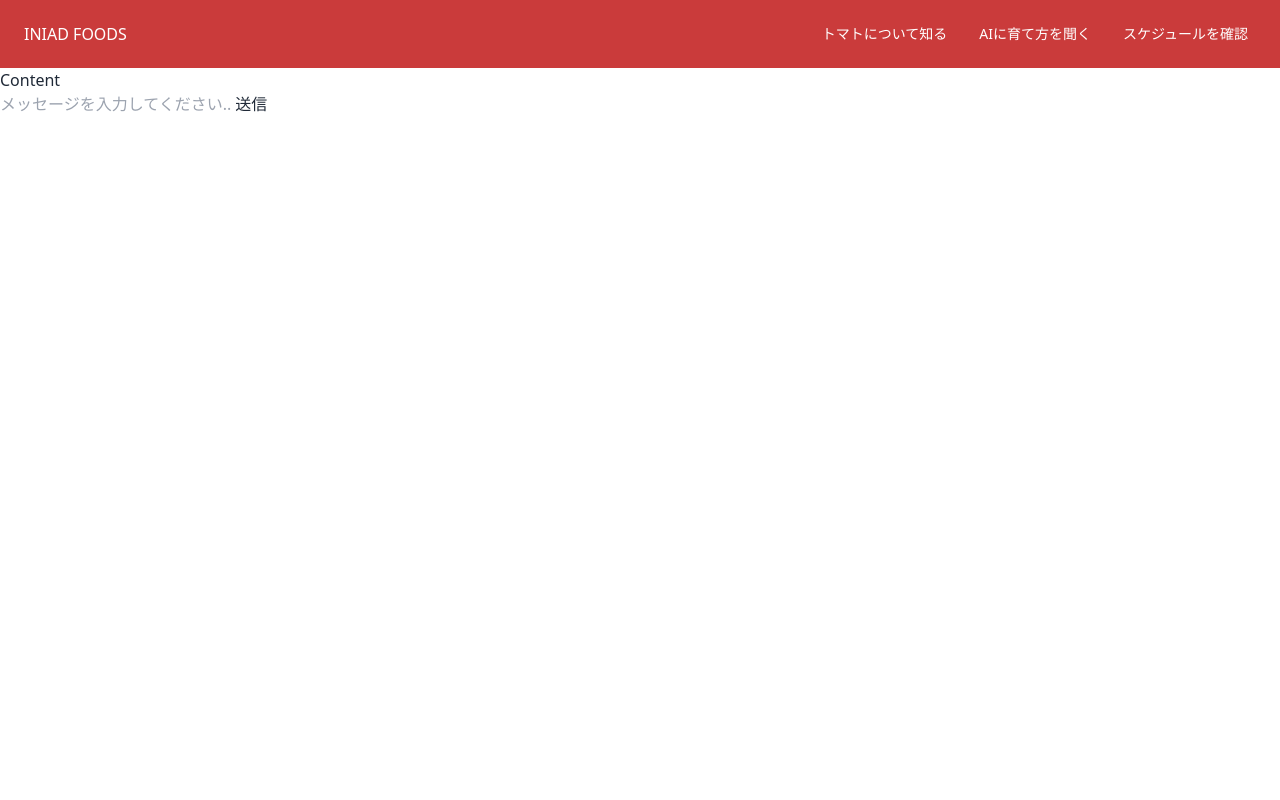
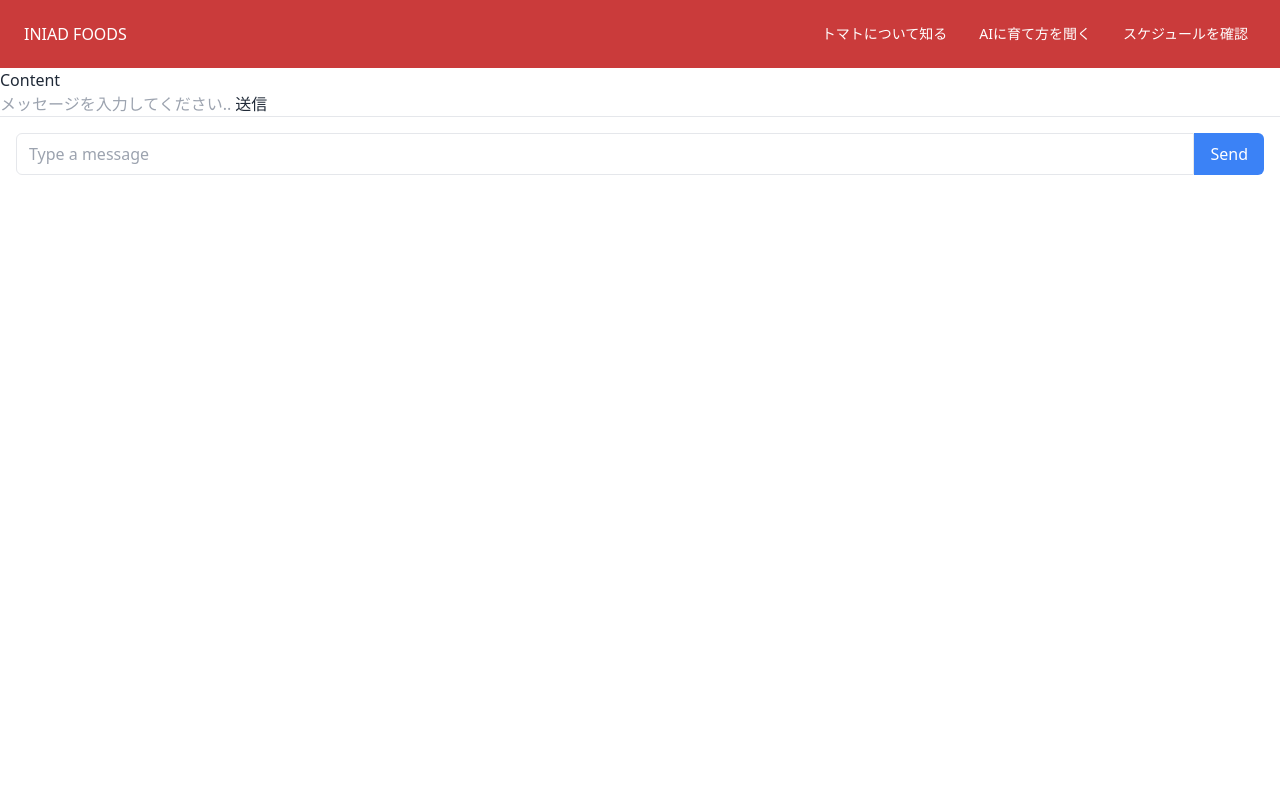
Before and after one commit to Miumaru-iniad/QRGarden, a Django app: page /1/chat in a window 1280 px wide. Run offline with Django 5.2, Linux system fonts and the light colour scheme; some libraries are stand-ins or nearby versions.

Commit message:
chat_layout

```diff
--- a/myapp/templates/myapp/chat.html
+++ b/myapp/templates/myapp/chat.html
@@ -9,7 +9,7 @@
     <script src="https://cdn.tailwindcss.com"></script>
     <title>chat</title>
 </head>
-<body>
+<body class="flex flex-col min-h-screen">
     <div class="drawer">
         <input id="my-drawer-3" type="checkbox" class="drawer-toggle" />
         <div class="drawer-content flex flex-col">
@@ -52,8 +52,8 @@
     <div class="chat-container">
         <div class="messages" id="chat-messages">
             {% for message in chat_history %}
-                <div class="message {{ message.sender }}">
-                    <div class="message-content">
+                <div class="message chat {% if message.sender == 'user' %}chat-end{% else %}chat-start{% endif %}">
+                    <div class="message-content chat-bubble">
                         {{ message.message }}
                     </div>
                 </div>
@@ -67,5 +67,11 @@
             </form>
         </div>
     </div>
+    <div class="p-4 border-t flex">
+        <input id="user-input" type="text" placeholder="Type a message"
+            class="w-full px-3 py-2 border rounded-l-md focus:outline-none focus:ring-2 focus:ring-blue-500">
+        <button id="send-button"
+            class="bg-blue-500 text-white px-4 py-2 rounded-r-md hover:bg-blue-600 transition duration-300">Send</button>
+    </div>
 </body>
 </html>
```
Also changed, not shown: db.sqlite3.
